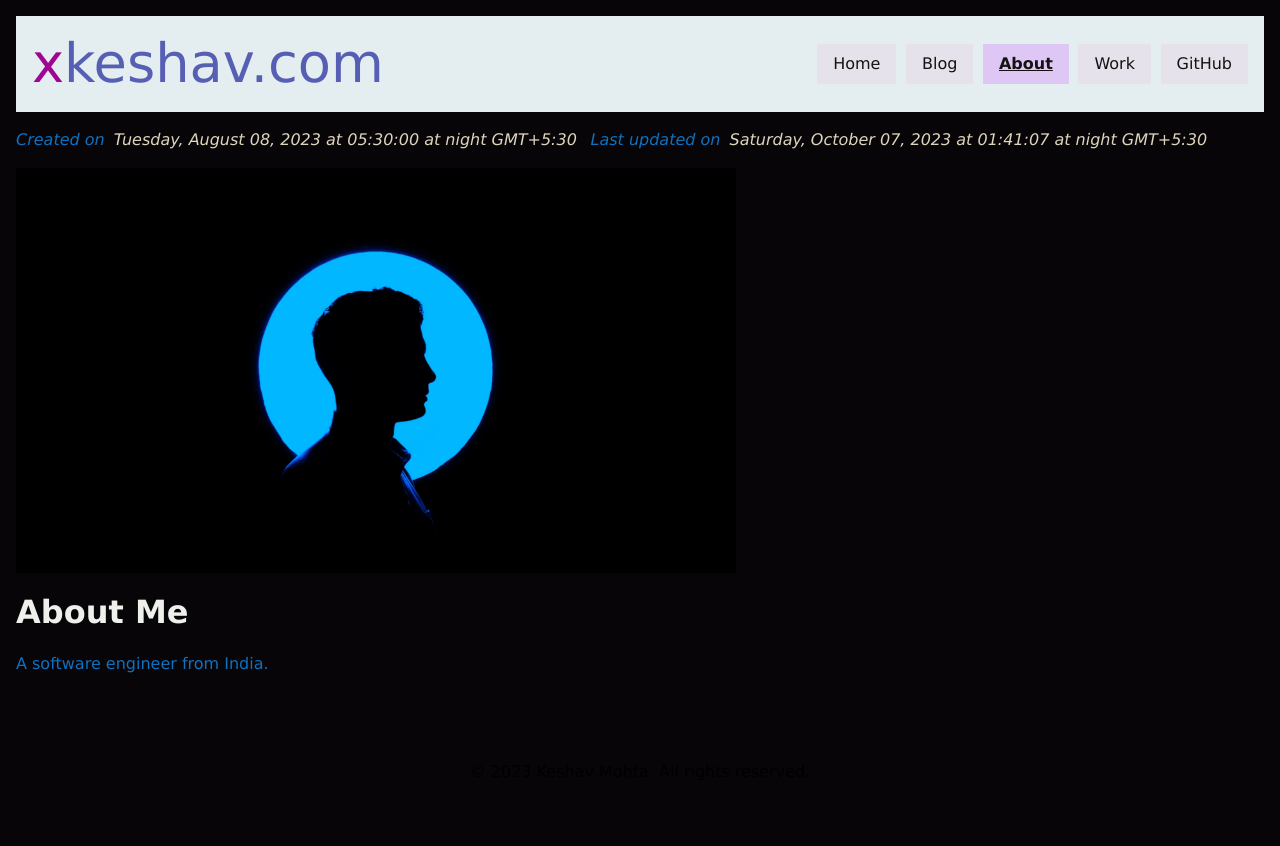
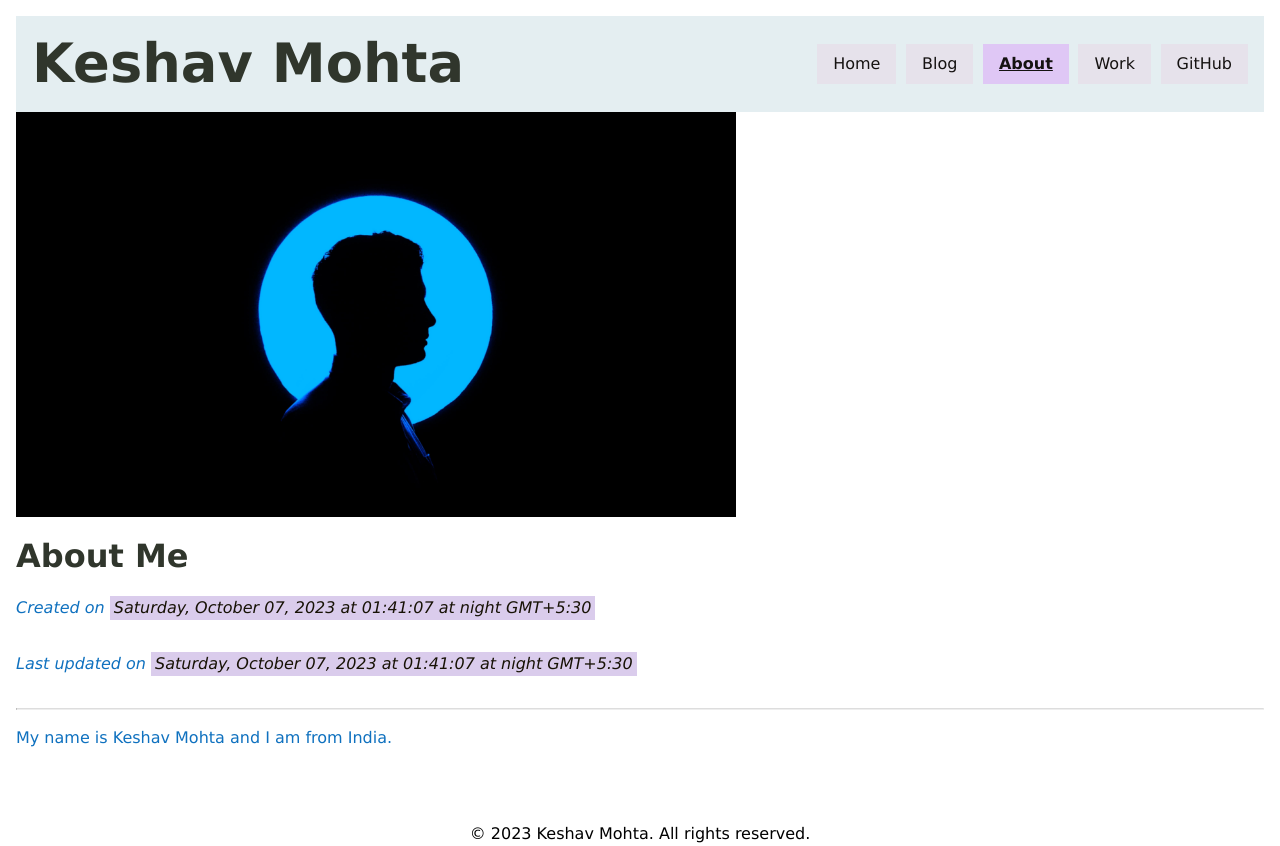
Before and after one commit to xkeshav/blog, an Astro site: page /about in a window 1280 px wide. Before the commit the page ends 800 px from the top, so only its background shows below. Built offline with nearby package versions, Linux system fonts and the light colour scheme; Astro itself is replaced by a stand-in of ours.

Commit message:
create new branch This reverts commit c327bb81cdbc4f5175bfe91c52f7616ea774400a.

```diff
--- a/src/assets/styles/global.css
+++ b/src/assets/styles/global.css
@@ -5,21 +5,6 @@
  */
 
 @import './variable.css';
-/* following :root block added by css color collector */
-:root {
-  --body__bg--1: #080508;
-  --a__txt--2: #3273dc;
-  --code__bg--3: #f2f2f2;
-  --blockquote__border--4: #999;
-  --blockquote__txt--5: #222;
-  --header__bg--6: #e4eef1;
-  --h1__txt--7: #5f83a6;
-  --h1__txt--8: #e43986;
-  --first__txt--9: rgb(160, 4, 147);
-  --first__txt--10: rgb(31, 17, 17);
-  --selection__bg--11: hsl(30, 10%, 4%);
-  --selection__txt--12: rgb(228, 179, 16);
-}
 
 * {
   box-sizing: border-box;
@@ -28,7 +13,7 @@
 body {
   font-family: Verdana, sans-serif;
   margin: auto;
-  background-color: var(--body__bg--1);
+  background-color: #fff;
   overflow-wrap: break-word;
   line-height: 1.5;
   display: grid;
@@ -51,7 +36,7 @@ h6 {
   color: var(--heading-color);
 }
 a {
-  color: var(--a__txt--2);
+  color: #3273dc;
 }
 
 textarea {
@@ -73,7 +58,7 @@ img {
 }
 code {
   padding: 2px 5px;
-  background-color: var(--code__bg--3);
+  background-color: #f2f2f2;
 }
 pre {
   padding: 1rem;
@@ -83,8 +68,8 @@ pre > code {
 }
 
 blockquote {
-  border: 1px solid var(--blockquote__border--4);
-  color: var(--blockquote__txt--5);
+  border: 1px solid #999;
+  color: #222;
   padding: 2px 0px 2px 20px;
   margin: 0px;
   font-style: italic;
@@ -95,28 +80,12 @@ header {
   grid-area: header;
   justify-content: space-between;
   align-items: center;
-  background-color: var(--header__bg--6);
+  background-color: #e4eef1;
   padding-inline: 1rem;
 }
 
 header > h1 {
-  font-size: var(--font__large);
-  color: color-mix(in hsl shorter hue, var(--h1__txt--7) 80%, var(--h1__txt--8) 20%);
-  font-weight: 400;
-  &::first-letter {
-    color: var(--first__txt--9);
-    font-weight: 400;
-    padding-inline: 0.25rem;
-  }
-  &:hover {
-    &::first-letter {
-      color: var(--first__txt--10);
-    }
-  }
-  &::selection {
-    background-color: var(--selection__bg--11);
-    color: var(--selection__txt--12);
-  }
+  font-size: clamp(1rem, -0.875rem + 5.333vw, 3.5rem);
 }
 
 main {
--- a/src/assets/styles/styles.css
+++ b/src/assets/styles/styles.css
@@ -1,17 +1,3 @@
 :root {
   --accent: grey;
 }
-
-@supports font-format(woff2) {
-  @font-face {
-    font-family: 'Roboto';
-    src: url('../fonts//Roboto-Black.woff2') format('woff2');
-    font-weight: normal;
-    font-style: normal;
-  }
-}
-
-body {
-  font-family: 'Roboto', 'Gill Sans', 'Gill Sans MT', Calibri, 'Trebuchet MS', sans-serif;
-  font-size: 16px;
-}
--- a/src/assets/styles/variable.css
+++ b/src/assets/styles/variable.css
@@ -1,12 +1,10 @@
 :root {
-  --font__large: clamp(1rem, -0.875rem + 5.333vw, 3.5rem);
   --bg-color: #1c1914;
   --accent-color: #438411;
   --main-bg: #ecf3e9;
   --main-color: #0f71bf;
-  --heading-color: #eef1eb;
+  --heading-color: #30362c;
   --first-color: orange;
   --second-color: white;
   --third-color: green;
-  --txt-color: hsl(60, 33%, 94%);
 }
--- a/src/components/Flag.astro
+++ b/src/components/Flag.astro
@@ -1,11 +1,10 @@
 ---
-import { Image } from 'astro:assets';
 import chakra from '../assets/images/AC.png';
 import '../assets/styles/flag.css';
 ---
 
 <article class="august">
   <section class="tiranga">
-    <Image src={chakra} alt="ashok chakra" class="chakra" />
+    <img src={chakra} alt="ashok chakra" class="chakra" />
   </section>
 </article>
--- a/src/components/Waqt.astro
+++ b/src/components/Waqt.astro
@@ -2,20 +2,21 @@
 const { date } = Astro.props;
 import { fullEnglish } from '../utils/constants';
 
-//console.log({ fullEnglish }); // display in terminal; not on browser
+//console.log({ fullEnglish }); display in terminla; not on browser
 
 const fullDate = new Intl.DateTimeFormat('en-us', fullEnglish);
 //const samay = new Intl.DateTimeFormat(hindi, styleOption); // TODO: hindi name display
 ---
 
-<time datetime={date.toISOString()}>
+<time date={date.toISOString()}>
   <p>{fullDate.format(date)}</p>
 </time>
 <style>
   p {
     display: inline-block;
-    color: #ded5bc;
-    font-weight: 300;
+    background-color: #daccec;
+    color: #171205;
+    font-weight: 400;
     padding-inline: 0.25rem;
   }
 </style>
--- a/src/consts.ts
+++ b/src/consts.ts
@@ -1,2 +1,2 @@
-export const SITE_TITLE = 'xkeshav.com';
-export const SITE_DESCRIPTION = 'Keshav Mohta: personal portfolio';
+export const SITE_TITLE = 'Keshav Mohta';
+export const SITE_DESCRIPTION = 'Welcome to my personal website!';
--- a/src/layouts/BlogPost.astro
+++ b/src/layouts/BlogPost.astro
@@ -32,7 +32,9 @@ const { title, description, pubDate, updatedDate, heroImage } = Astro.props;
   <body>
     <Header />
     <main>
-      <nav>
+      <article>
+        {heroImage && <img width={720} height={360} src={heroImage} alt="" />}
+        <h1 class="title">{title}</h1>
         {
           pubDate && (
             <div class="created-on">
@@ -47,11 +49,7 @@ const { title, description, pubDate, updatedDate, heroImage } = Astro.props;
             </div>
           )
         }
-      </nav>
-      <article>
-        {heroImage && <img width={720} height={360} src={heroImage} alt="" />}
-        <h1 class="title first__letter">{title}</h1>
-
+        <hr />
         <slot />
       </article>
     </main>
--- a/src/pages/about.astro
+++ b/src/pages/about.astro
@@ -1,13 +1,8 @@
 ---
 import Layout from '../layouts/BlogPost.astro';
+
 ---
 
-<Layout
-  title="About Me"
-  description="about keshav mohta"
-  pubDate={new Date('2023-08-08')}
-  updatedDate={new Date()}
-  heroImage="/placeholder-about.jpg"
->
-  <p>A software engineer from India.</p>
+<Layout title="About Me" description="about keshav mohta" pubDate={new Date()} updatedDate={new Date()} heroImage="/placeholder-about.jpg">
+  <p>My name is Keshav Mohta and I am from India.</p>
 </Layout>
--- a/src/pages/blog/[...slug].astro
+++ b/src/pages/blog/[...slug].astro
@@ -1,6 +1,5 @@
 ---
-import type { CollectionEntry } from 'astro:content';
-import { getCollection } from 'astro:content';
+import { CollectionEntry, getCollection } from 'astro:content';
 import BlogPost from '../../layouts/BlogPost.astro';
 
 export async function getStaticPaths() {
--- a/src/utils/constants.ts
+++ b/src/utils/constants.ts
@@ -25,6 +25,7 @@ export const fullEnglish = {
 	hourCycle: 'h12',
 } as const;
 
+export const hindi = new Intl.Locale('hi', "IN");
 
 export const fullHindi = {
 	weekday: 'long',
```
Also changed, not shown: package.json (+2 -5 lines), src/assets/styles/main.css (+6 -6 lines), src/content/blog/first-post.md (+4 -4 lines), src/content/blog/third-post.md (renamed from src/content/blog/all-about-regex.md, +13 -7 lines), src/content/blog/using-mdx.mdx (added, +31 -0 lines), src/pages/index.astro (+2 -13 lines), src/assets/fonts/Roboto-Black.woff2 (deleted), 2 other files. Lines whose indentation alone changed are shown as unchanged.
